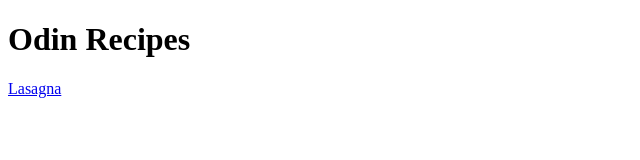
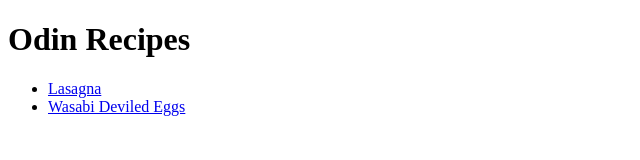
Before and after one commit to botjuice/Odin-Recipes, a plain HTML site: page index.html in a window 1280 px wide. Shown: the whole page, without its empty margins (0-640 px from the left). Drawn offline with Linux system fonts and the light colour scheme.

Commit message:
added deviled eggs to index.html recipe list

```diff
--- a/index.html
+++ b/index.html
@@ -6,6 +6,9 @@
         </head>
         <body>
             <h1>Odin Recipes</h1>
-            <a href="./recipes/lasagna.html">Lasagna</a>
+            <ul>
+                <li><a href="./recipes/lasagna.html">Lasagna</a></li>
+                <li><a href="./recipes/deviled_eggs.html">Wasabi Deviled Eggs</a></li>
+            </ul>
         </body>
     </html>
```
